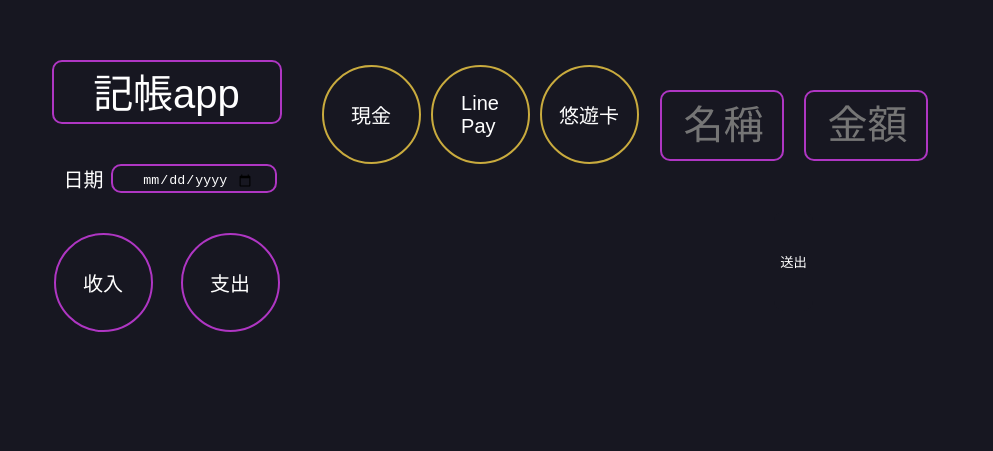
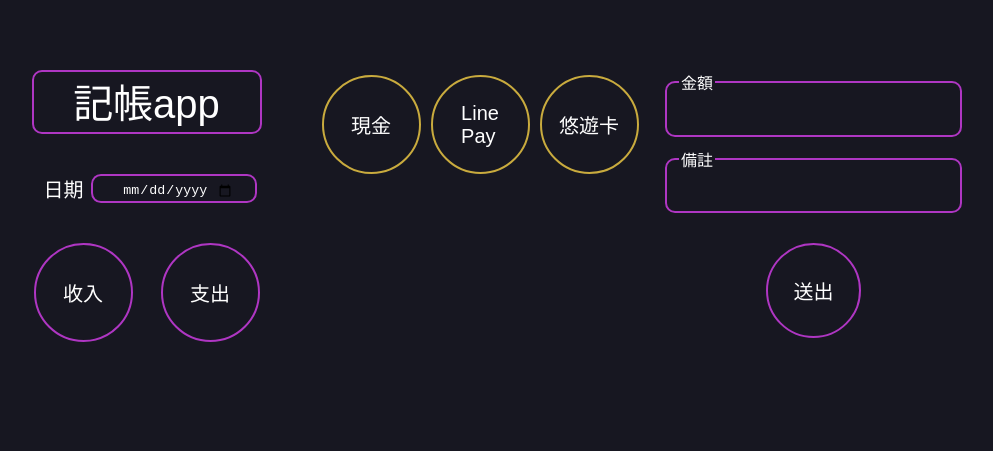
Before and after one commit to BrianLiu0127/BrianLiu0127.github.io, a plain HTML site: page index.html in a window 1280 px wide. Shown: the whole page, without its empty margins (160-1153 px from the left). Drawn offline with Linux system fonts and the light colour scheme.

Commit message:
UI: 金額、備註、送出

```diff
--- a/index.html
+++ b/index.html
@@ -72,19 +72,26 @@
       </div>
     </div>
 
-    <div class="part-1" style="margin-top:20px; height: 60px;">
-      <div class="row">
-        <div class="box input-text">
-          <input type="text" style="font-size: 40px; width: 100px;" placeholder="名稱"/>
-        </div>
-        <div class="box input-text">
-          <input type="text" inputmode="numeric" style="font-size: 40px; width: 100px;" placeholder="金額"/>
-        </div>
+    <div class="part-1">
+      <div >
+        <!-- <div class="box input-text"> -->
+          <fieldset class="box input-text">
+            <legend>金額</legend>
+            <input type="text" inputmode="numeric" style="font-size: 20px; text-align: left;"/>
+          </fieldset>
+          <fieldset class="box input-text">
+            <legend>備註</legend>
+            <input type="text" style="font-size: 20px; text-align: left;"/>
+          </fieldset>
+        <!-- </div> -->
+        <!-- <div class="box input-text">
+          <input type="text" inputmode="numeric" style="font-size: 40px;" placeholder="金額"/>
+        </div> -->
       </div>
 
-      <div style="height: 100px;">
-        <button type="submit" class="box btn" style="background-color: #171721;">送出</button>
-      </div>
+      <!-- <div  class="box circle btn"> -->
+        <button type="submit" class="circle box btn">送出</button>
+      <!-- </div> -->
     </div>
   </div>
 
--- a/style.css
+++ b/style.css
@@ -19,8 +19,9 @@ body{
 
 .part-1{
     width:300px;
-    height:290px;
+    height:fit-content;
     color: white;
+    padding: 10px;
     /* border:1px solid white; */
     display: flex;
     flex-wrap: wrap;
@@ -59,7 +60,7 @@ body{
     justify-content: center;
 }
 
-[type]{
+[type="text"], [type="date"]{
     color: white;
     background-color: #171721;
     height: inherit;
@@ -72,7 +73,8 @@ body{
     /* border: 1px solid white; */
     display: flex;
     justify-content: space-between;
-    margin-bottom: 20px;
+    align-content: center;
+    /* margin-bottom: 20px; */
 }
 
 .circle{
@@ -116,7 +118,7 @@ body{
 .small-circle{
     width: 55px;
     height: 55px;
-    margin: 5px;
+    margin: 0px 5px 5px 0px;
 }
 
 .money{
@@ -125,12 +127,14 @@ body{
 }
 
 .input-text{
-    width: 100px; padding: 10px; margin:10px;
+    width: 100px;
+    /* padding: 10px; */
+    margin-bottom:10px;
 }
 
 .btn{
     color: white;
-    margin-top:40px;
+    margin-top:20px;
     background-color: #171721;
     margin-bottom: 100px;
 }
```
